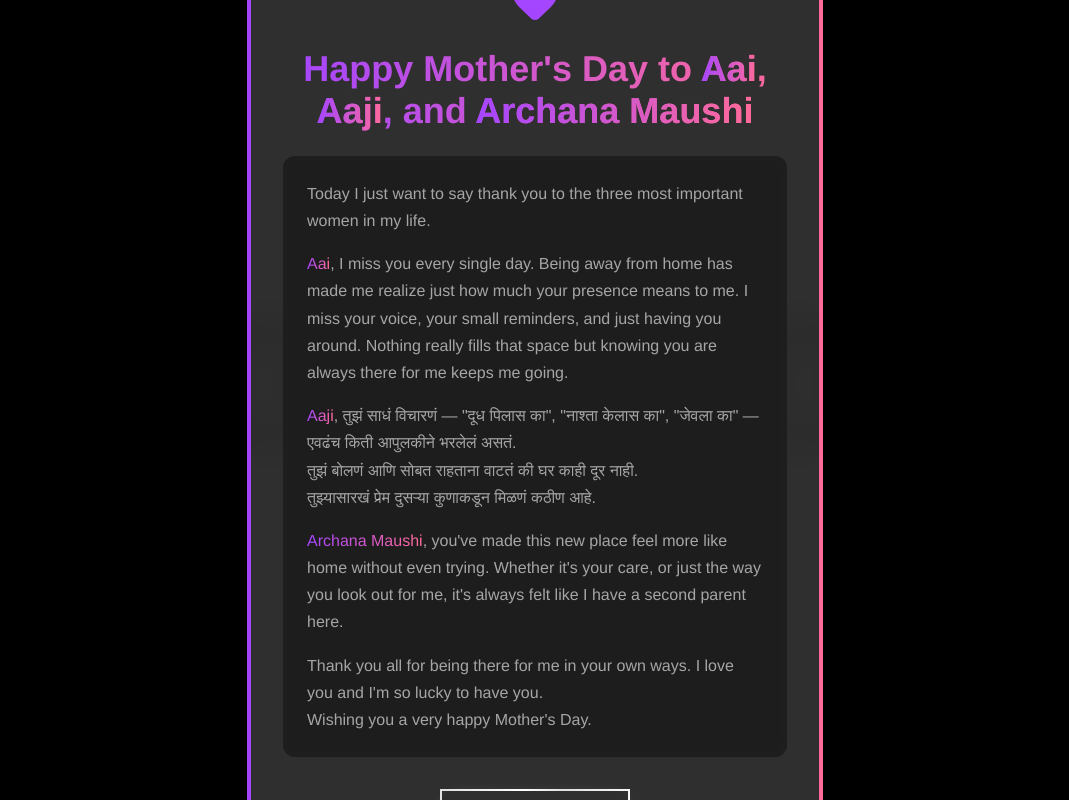
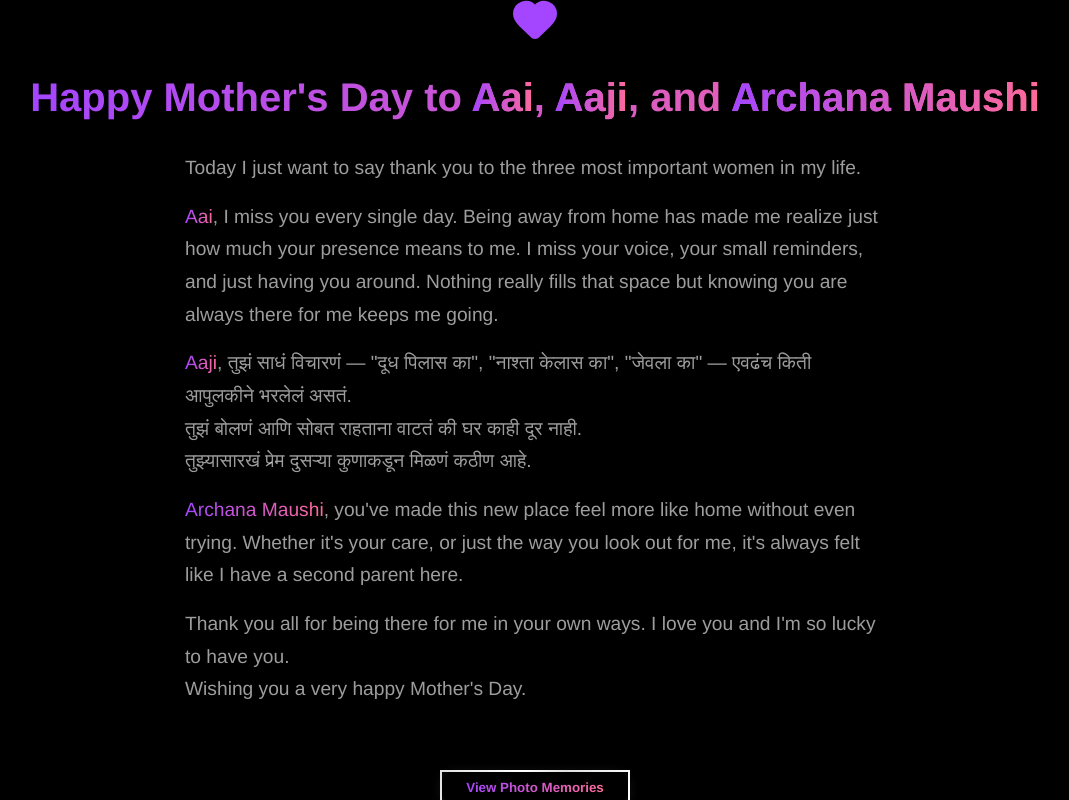
Before and after one commit to Atharva-Side-Hustle/birthday-website, a plain HTML site: page index.html in a window 1280 px wide. Shown: the whole page, without its empty margins (105-1174 px from the left). Drawn offline with nearby package versions, Linux system fonts and the light colour scheme; placeholder pictures from the web are drawn by us.

Commit message:
Make welcome message full page and centered

```diff
--- a/index.html
+++ b/index.html
@@ -11,9 +11,6 @@
     <div id="app">
         <!-- Welcome Card -->
         <div id="welcome-card" class="modal">
-            <div class="card">
-                <div class="card-background"></div>
-                <div class="card-content">
             <div class="heart-icon">
                 <i data-lucide="heart"></i>
             </div>
@@ -32,8 +29,6 @@
                         <i data-lucide="chevron-right"></i>
                     </span>
                 </button>
-                    </div>
-                </div>
             </div>
         </div>
 
--- a/styles.css
+++ b/styles.css
@@ -455,3 +455,53 @@ footer p {
     border-image: linear-gradient(120deg, #fff, #ff6a99, #fff, #a445ff, #fff) 1;
     border-radius: 9999px;
 }
+
+#welcome-card.modal {
+    position: fixed;
+    top: 0;
+    left: 0;
+    right: 0;
+    bottom: 0;
+    width: 100vw;
+    height: 100vh;
+    display: flex;
+    flex-direction: column;
+    align-items: center;
+    justify-content: center;
+    background: rgba(0, 0, 0, 0.95);
+    z-index: 1000;
+    padding: 2rem 1rem;
+    overflow-y: auto;
+}
+
+#welcome-card .heart-icon {
+    margin-bottom: 2rem;
+}
+
+#welcome-card h1 {
+    text-align: center;
+    margin-bottom: 2rem;
+    font-size: 2.5rem;
+}
+
+#welcome-card .message {
+    max-width: 700px;
+    margin: 0 auto 2rem auto;
+    background: none;
+    backdrop-filter: none;
+    padding: 0;
+    border-radius: 0;
+    color: var(--text-muted);
+    font-size: 1.2rem;
+}
+
+#welcome-card .button-container {
+    display: flex;
+    justify-content: center;
+    margin-top: 2rem;
+}
+
+/* Remove card and card-content styles for welcome message */
+.card, .card-content, .card-background {
+    display: none !important;
+}
```
Lines whose indentation alone changed are shown as unchanged.
